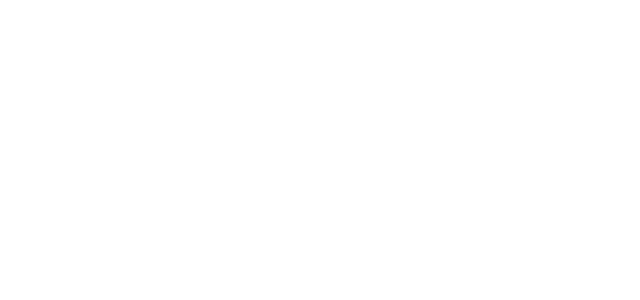
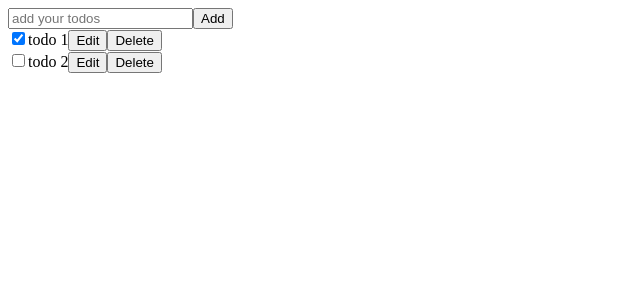
Before and after one commit to Ankush2107/React_TodoApp, a React (Vite) app: page / in a window 1280 px wide. Shown: the top 300 px of the page, without its empty margins (0-640 px from the left). Built offline with nearby package versions, Linux system fonts and the light colour scheme.

Commit message:
created three component addTodo, Todo, TodoList with there different functionalities

```diff
--- a/src/App.jsx
+++ b/src/App.jsx
@@ -1,8 +1,18 @@
+import { useState } from 'react';
 import './App.css'
+import TodoList from './components/TodoList/TodoList'
+import AddTodo from './components/AddTodo/AddTodo';
 function App() {
+
+  const [list, setList] = useState([
+    {id: 1, todoData: 'todo 1', finished: true},
+    {id: 2, todoData: 'todo 2', finished: false},
+  ]);
+
   return (
     <>
-
+      <AddTodo updateList={(todo) => setList([ ...list, {id: list.length + 1, todoData: todo, finished: false}])} />
+      <TodoList list={list} updateList={(setList)} />
     </>
   )
 }
--- /dev/null
+++ b/src/components/AddTodo/AddTodo.jsx
@@ -0,0 +1,18 @@
+import { useState } from "react";
+
+const AddTodo = ({ updateList }) => {
+    const [ inputText, setInputText ] = useState('');
+  return (
+    <div>
+      <input
+        placeholder="add your todos"
+        type="text"
+        value={inputText}
+        onChange={e => setInputText(e.target.value)}
+      />
+      <button onClick={() => updateList(inputText)}>Add</button>
+    </div>
+  )
+}
+
+export default AddTodo
--- /dev/null
+++ b/src/components/Todo/Todo.jsx
@@ -0,0 +1,15 @@
+import { useState } from "react";
+
+const Todo = ({ todoData, isFinished, id }) => {
+    const [ finished, setFinished ] = useState(isFinished);
+  return (
+    <div>
+        <input type="checkbox" checked={finished} onChange={(e) => setFinished(e.target.checked)}  />
+        { todoData }
+        <button>Edit</button>
+        <button>Delete</button>
+    </div>
+  )
+}
+
+export default Todo;
--- /dev/null
+++ b/src/components/TodoList/TodoList.jsx
@@ -0,0 +1,19 @@
+import Todo from "../Todo/Todo";
+
+const TodoList = ({ list }) => {
+
+  return (
+    <div>
+      { list.length > 0 && list.map((todo) => (
+            <Todo
+                key={todo.id}
+                id={todo.id}
+                todoData={todo.todoData}
+                isFinished={todo.finished}
+            />
+      ))}
+    </div>
+  )
+}
+
+export default TodoList
```
Also changed, not shown: .eslintrc.cjs.
